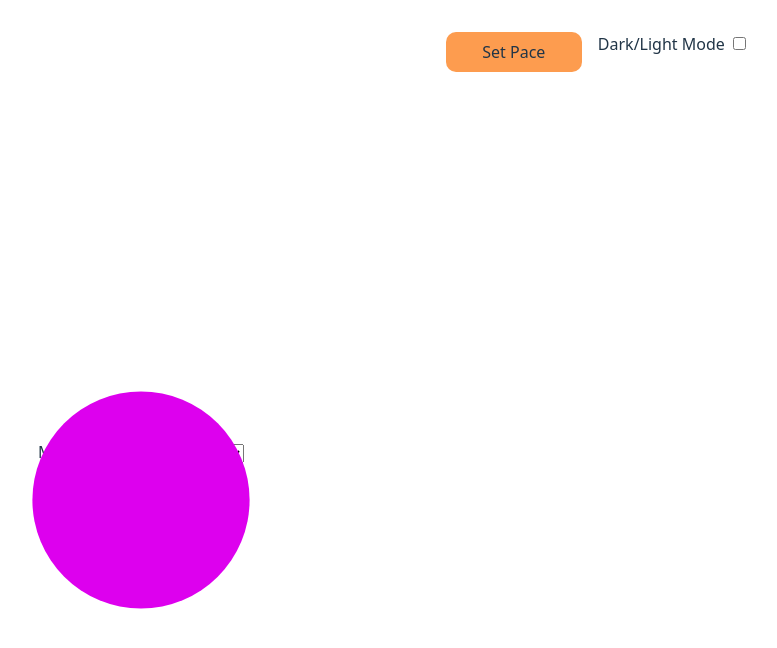
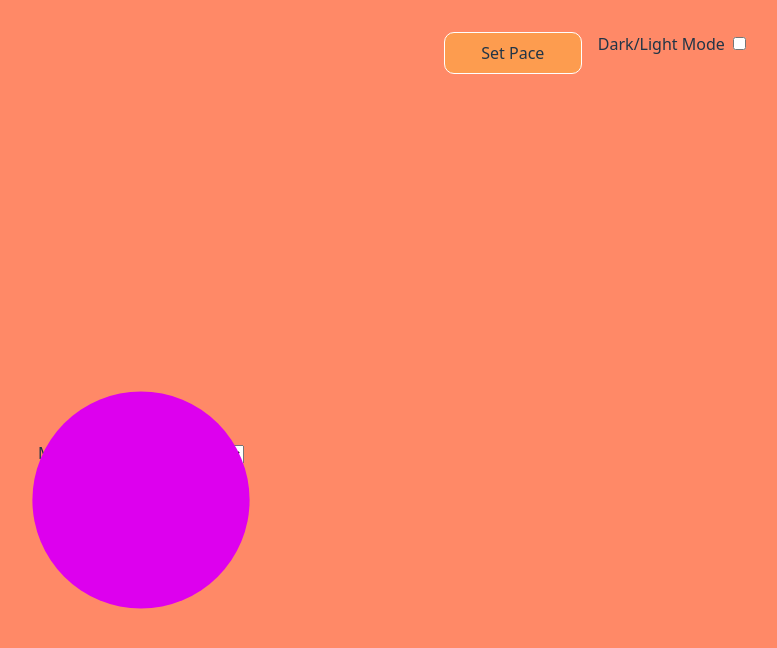
Before and after one commit to SanQuilmas/deep-breathing, a React (Vite) app: page / in a window 1280 px wide. Shown: the top 648 px of the page, without its empty margins (499-1276 px from the left). Built offline with nearby package versions, Linux system fonts and the light colour scheme.

Commit message:
Circle, PaceInput and Background components

```diff
--- /dev/null
+++ b/src/components/Background/Background.styles.ts
@@ -0,0 +1,36 @@
+import styled from "styled-components";
+
+export const Wrapper = styled.div`
+    display: flex;
+    flex-direction: column;
+    align-items: center;
+    width: 100vw;
+    height: 100vh;
+    background-color: #FF8967;
+`;
+
+const BaseBlob = styled.div`
+    position: absolute;
+    filter: blur(50px);
+`;
+
+export const BlobOne = styled(BaseBlob)`
+    top: 10%;
+    left: 15%;
+    background: linear gradient(135deg, #FFE577, #FD9C4F);
+    border-radius: 60% 40% 30% 70% / 60% 30% 70% 40%
+`;
+
+export const BlobTwo = styled(BaseBlob)`
+    top: 40%;
+    left: 60%;
+    background: linear gradient(135deg, #FFE577, #FD9C4F);
+    border-radius: 60% 40% 30% 70% / 60% 30% 70% 40%
+`;
+
+export const BlobThree = styled(BaseBlob)`
+    top: 40%;
+    left: 30%;
+    background: linear gradient(135deg, #FFE577, #FD9C4F);
+    border-radius: 60% 40% 30% 70% / 60% 30% 70% 40%
+`;
--- /dev/null
+++ b/src/components/Background/Background.tsx
@@ -0,0 +1,17 @@
+import React from 'react';
+import { Wrapper, BlobOne, BlobTwo, BlobThree } from "./Background.styles";
+
+interface BackgroundProps {
+    children: React.ReactNode;
+}
+
+export const Background: React.FC<BackgroundProps> = ({ children }) => {
+    return (
+        <Wrapper>
+            <BlobOne />
+            <BlobTwo />
+            <BlobThree />
+            {children}
+        </Wrapper>
+    );
+};
--- a/src/components/Circle/Circle.tsx
+++ b/src/components/Circle/Circle.tsx
@@ -23,7 +23,6 @@ export const Circle = ({ paceValidation, timeValidation }) => {
 
     const handleClick = () => {
         if (breathing) {
-            // Si está respirando y se hace clic, detener la respiración
             setPause(true);
             setBreathing(false);
         } else {
--- a/src/components/PaceInput/PaceInput.styles.ts
+++ b/src/components/PaceInput/PaceInput.styles.ts
@@ -6,6 +6,7 @@ export const Menu = styled.div`
     padding: 8px;
     font-size: 16px;
     text-align: center;
+    border: 1px solid white;
     border-radius: 10px;
     background-color: #FD9C4F;
 `;
@@ -19,6 +20,7 @@ export const OptionList = styled.ul`
     padding: 0;
     background-color: #FFE577;
     text-align: center;
+    border: 1px solid white;
     border-radius: 10px;
     list-style: none;
 `;
--- a/src/components/Window/Window.tsx
+++ b/src/components/Window/Window.tsx
@@ -4,6 +4,7 @@ import { TimeSelector } from "../TimeSelector/TimeSelector"
 import { Header, MainArea, WindowContainer } from "./Window.styles"
 import { ThemeToggle } from "../ThemeToggle/ThemeToggle"
 import { createContext } from "react"
+import { Background } from "../Background/Background"
 
 interface MainContextProps {
     bpm: number
@@ -12,13 +13,14 @@ interface MainContextProps {
 
 const MainContext = createContext({} as MainContextProps)
 
-    const paceValidation = true; // Mock validation to be true
-    const timeValidation = true
+    const paceValidation = true;
+    const timeValidation = true;
 
 export const Window = () =>{
     return (
         <MainContext.Provider value={{} as MainContextProps}>
             <WindowContainer>
+                <Background>
                     <Header>
                         <PaceInput />
                         <ThemeToggle />
@@ -27,6 +29,7 @@ export const Window = () =>{
                         <TimeSelector />
                         <Circle paceValidation={paceValidation} timeValidation={timeValidation} />
                     </MainArea>
+                </Background>
             </WindowContainer>
         </MainContext.Provider>
     )
```
Lines whose indentation alone changed are shown as unchanged.
